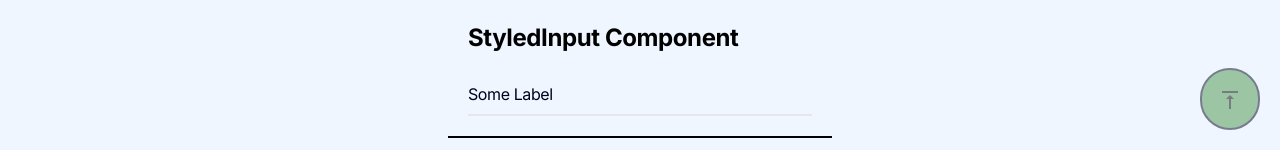
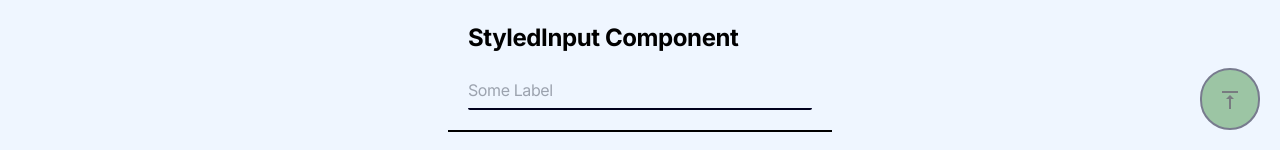
Before and after one commit to Kankenny/Friday, a React (Vite) app in the folder client/: page /playground in a window 1280 px wide. Shown: the part 650-800 px from the top of the page. Built offline with nearby package versions, Linux system fonts and the light colour scheme; no server answers.

Commit message:
refactor: use floating label input

```diff
--- a/client/src/components/routes/protected-routes/home/timeline/Timeline.tsx
+++ b/client/src/components/routes/protected-routes/home/timeline/Timeline.tsx
@@ -11,11 +11,10 @@ import {
   searchFormSchema,
   searchFormType,
 } from "../../../../../lib/validations/searchValidator"
+import StyledInput from "../../../../ui/StyledInput"
 
 const Timeline = () => {
-  const { register } = useForm<searchFormType>({
-    resolver: zodResolver(searchFormSchema),
-  })
+  const [searchQuery, setSearchQuery] = useState("")
   const { isLoading } = useTypedSelector((state) => state.timeline)
   const [isCreating, setIsCreating] = useState(false)
 
@@ -28,7 +27,7 @@ const Timeline = () => {
           buttonText={`${!isCreating ? "New Post" : "Cancel"}`}
           onClick={() => setIsCreating(!isCreating)}
         />
-        <RHFInputField register={register("query")} label="Search" />
+        <StyledInput name="Search" placeholder="Search" type="text" />
       </div>
       {isCreating && <CreatePostInput setIsCreating={setIsCreating} />}
       {content}
--- a/client/src/components/ui/StyledInput.tsx
+++ b/client/src/components/ui/StyledInput.tsx
@@ -2,26 +2,27 @@ type Props = {
   name: string
   type?: "text" | "email" | "password"
   placeholder: string
+  twClasses?: string
 }
 
 const StyledInput = ({
   name,
   type = "text",
   placeholder = "",
+  twClasses,
   ...rest
 }: Props) => {
   return (
-    <div className="relative z-0 mb-8">
+    <div className={`${twClasses} relative`}>
       <input
+        type={type}
+        className="peer h-10 w-full rounded-sm border-b-2 border-secondary bg-transparent py-2  placeholder-transparent focus:border-tertiary focus:outline-none caret-tertiary"
+        placeholder={placeholder}
         {...rest}
-        id={name}
-        type={type}
-        placeholder=""
-        className="pt-3 pb-2 block w-full px-0 mt-0 bg-transparent border-0 border-b-2 appearance-none focus:outline-none focus:ring-0 focus:border-secondary border-gray-200"
       />
       <label
         htmlFor={name}
-        className="absolute duration-200 ease-in-out top-3 -z-1 origin-0 text-secondary"
+        className="absolute -top-3.5 left-0  text-sm text-gray-600 transition-all peer-placeholder-shown:top-2 peer-placeholder-shown:text-base peer-placeholder-shown:text-gray-400 peer-focus:-top-3.5 peer-focus:text-sm peer-focus:text-gray-600"
       >
         {placeholder}
       </label>
```
